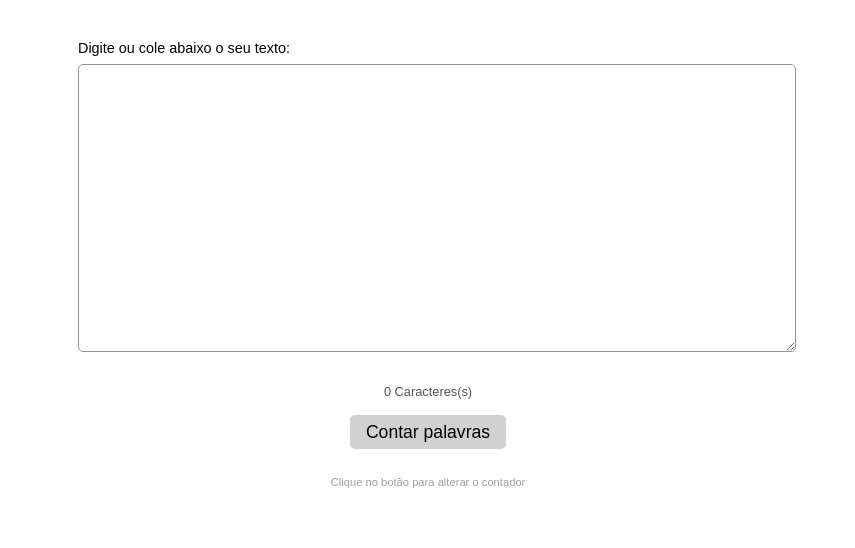
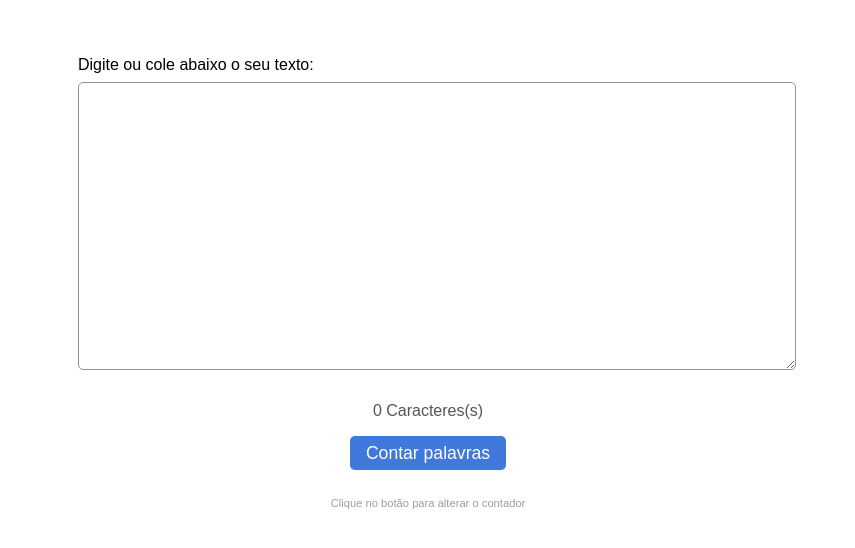
Before and after one commit to imfelipegomes/contador-de-caracteres, a plain HTML site: page index.html in a window 1280 px wide. Shown: the part 136-684 px from the top of the page, without its empty margins (212-1067 px from the left). Drawn offline with Linux system fonts and the light colour scheme.

Commit message:
Atualização no estilo

```diff
--- a/styles.css
+++ b/styles.css
@@ -24,7 +24,8 @@ h1 {
 }
 
 label {
-    font-size: 0.9rem;
+    font-size: 1rem;
+    margin-top: 1rem;
 }
 
 textarea {
@@ -36,13 +37,13 @@ textarea {
 }
 
 .counter {
-    font-size: .8rem;
+    font-size: 1rem;
     color: #555;
 }
 
 #toggle {
-    background-color: rgba(193, 193, 193, 0.73);
-    color: black;
+    background-color: rgba(36, 101, 214, 0.87);
+    color: white;
     font-size: 1.1rem;
     padding: 0.4rem 1rem;
     border-radius: 5px;
@@ -52,7 +53,7 @@ textarea {
 }
 
 #toggle:hover {
-    background-color: rgba(144, 144, 144, 0.573);
+    background-color: rgb(2, 53, 140);
 }
 
 p {
```
